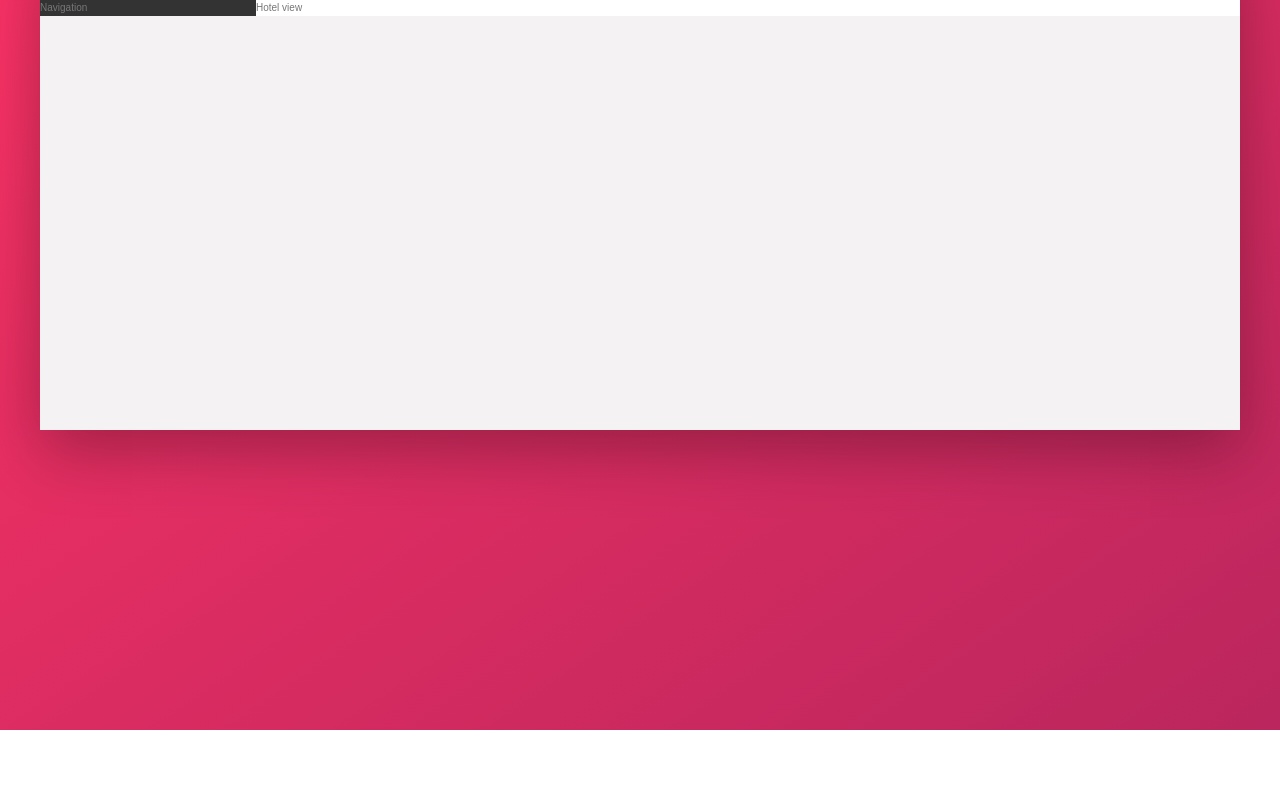
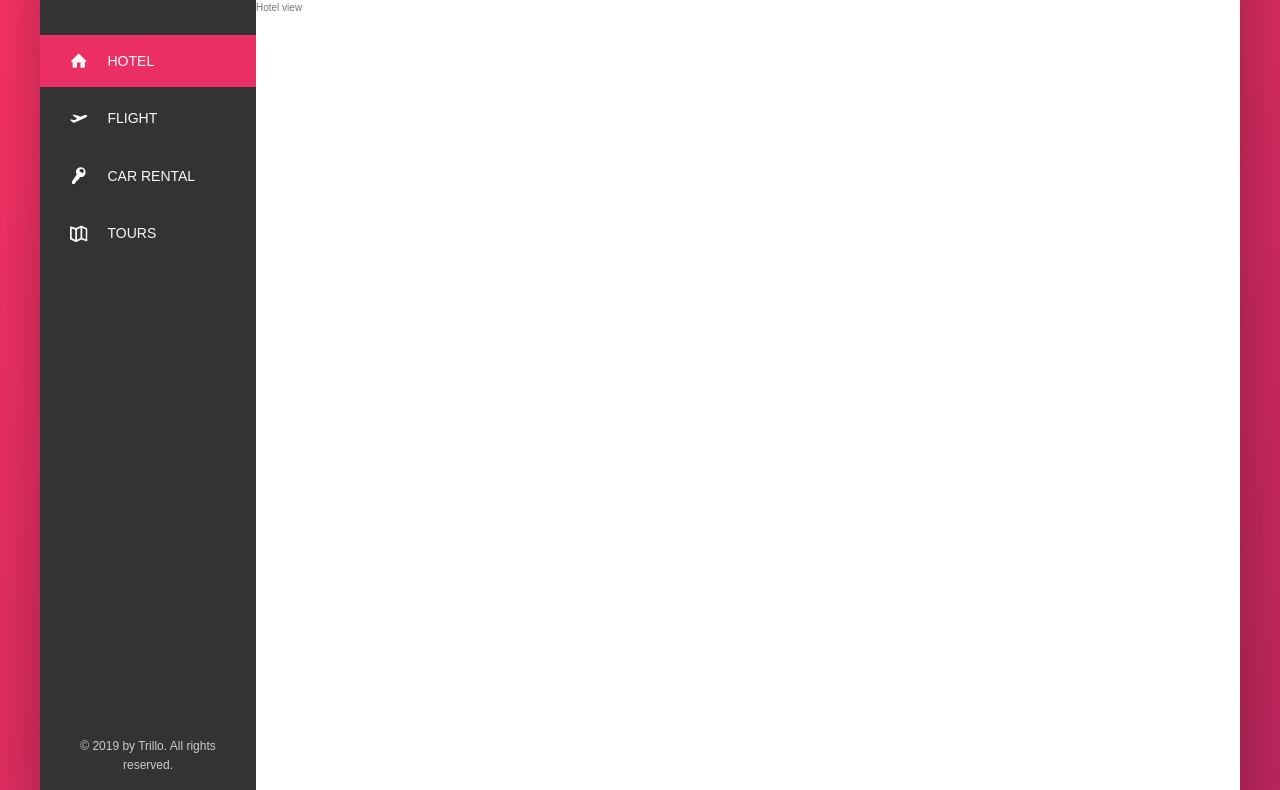
Before and after one commit to daxwann/Trillo, a website: page index.html in a window 1280 px wide. Shown: the part 150-940 px from the top of the page. Before the commit the page ends 880 px from the top, so only its background shows below. Drawn offline with Linux system fonts and the light colour scheme.

Commit message:
style side nav

```diff
--- a/index.html
+++ b/index.html
@@ -45,7 +45,43 @@
     </header>
     <div class="content">
       <nav class="sidebar">
-        Navigation
+        <ul class="side-nav">
+          <li class="side-nav__item side-nav__item--active">
+            <a href="#" class="side-nav__link">
+              <svg class="side-nav__icon">
+                <use href="img/sprite.svg#icon-home"></use>
+              </svg>
+              <span>Hotel</span>
+            </a>
+          </li>
+          <li class="side-nav__item">
+            <a href="#" class="side-nav__link">
+              <svg class="side-nav__icon">
+                <use href="img/sprite.svg#icon-aircraft-take-off"></use>
+              </svg>
+              <span>Flight</span>
+            </a>
+          </li>
+          <li class="side-nav__item">
+            <a href="#" class="side-nav__link">
+              <svg class="side-nav__icon">
+                <use href="img/sprite.svg#icon-key"></use>
+              </svg>
+              <span>Car rental</span>
+            </a>
+          </li>
+          <li class="side-nav__item">
+            <a href="#" class="side-nav__link">
+              <svg class="side-nav__icon">
+                <use href="img/sprite.svg#icon-map"></use>
+              </svg>
+              <span>Tours</span>
+            </a>
+          </li>
+        </ul>
+        <div class="legal">
+          &copy; 2019 by Trillo. All rights reserved.
+        </div>
       </nav>
       <main class="hotel-view">
         Hotel view
--- a/sass/_components.scss
+++ b/sass/_components.scss
@@ -92,7 +92,7 @@
     font-size: .8rem;
     height: 1.75rem;
     width: 1.75rem;
-    border-radius: 50%;
+    border-radius: 100%;
     background-color: var(--color-primary);
     color: #fff;
     position: absolute;
@@ -110,3 +110,69 @@
     margin-right: 1rem;
   }
 }
+
+// SIDE NAV
+
+.side-nav {
+  font-size: 1.4rem;
+  list-style: none;
+  margin-top: 3.5rem;
+
+  &__item {
+    position: relative;
+
+    &:not(:last-child) {
+      margin-bottom: .5rem;
+    }
+  }
+
+  &__item::before {
+    content: "";
+    position: absolute;
+    top: 0;
+    left: 0;
+    height: 100%;
+    width: 3px;
+    background-color: var(--color-primary);
+    transform: scaleY(0);
+    transition: transform .2s,
+                width .4s cubic-bezier(1,0,0,1) .2s,
+                background-color .1s;
+  }
+
+  &__item:hover::before,
+  &__item--active::before {
+    transform: scaleY(1);
+    width: 100%;
+  }
+
+  &__item:active::before {
+    background-color: var(--color-primary-light);
+  }
+
+  &__link:link,
+  &__link:visited {
+    color: var(--color-grey-light-1);
+    text-decoration: none;
+    text-transform: uppercase;
+    display: flex;
+    padding: 1.5rem 3rem;
+    align-items: center;
+    position: relative;
+    z-index: 1;
+  }
+
+  &__icon {
+    width: 1.75rem;
+    height: 1.75rem;
+    fill: currentColor;
+    margin-right: 2rem;
+  }
+}
+
+.legal {
+  color: var(--color-grey-light-4);
+  font-size: 1.2rem;
+  text-align: center;
+  padding: 2.5rem;
+}
--- a/sass/_layout.scss
+++ b/sass/_layout.scss
@@ -23,9 +23,13 @@
 .sidebar {
   background-color: var(--color-grey-dark-1);
   flex: 0 0 18%;
+  display: flex;
+  flex-direction: column;
+  justify-content: space-between;
 }
 
 .hotel-view {
   background-color:  #fff;
   flex: 1;
+  height: 80rem;
 }
```
Also changed, not shown: css/style.css.
